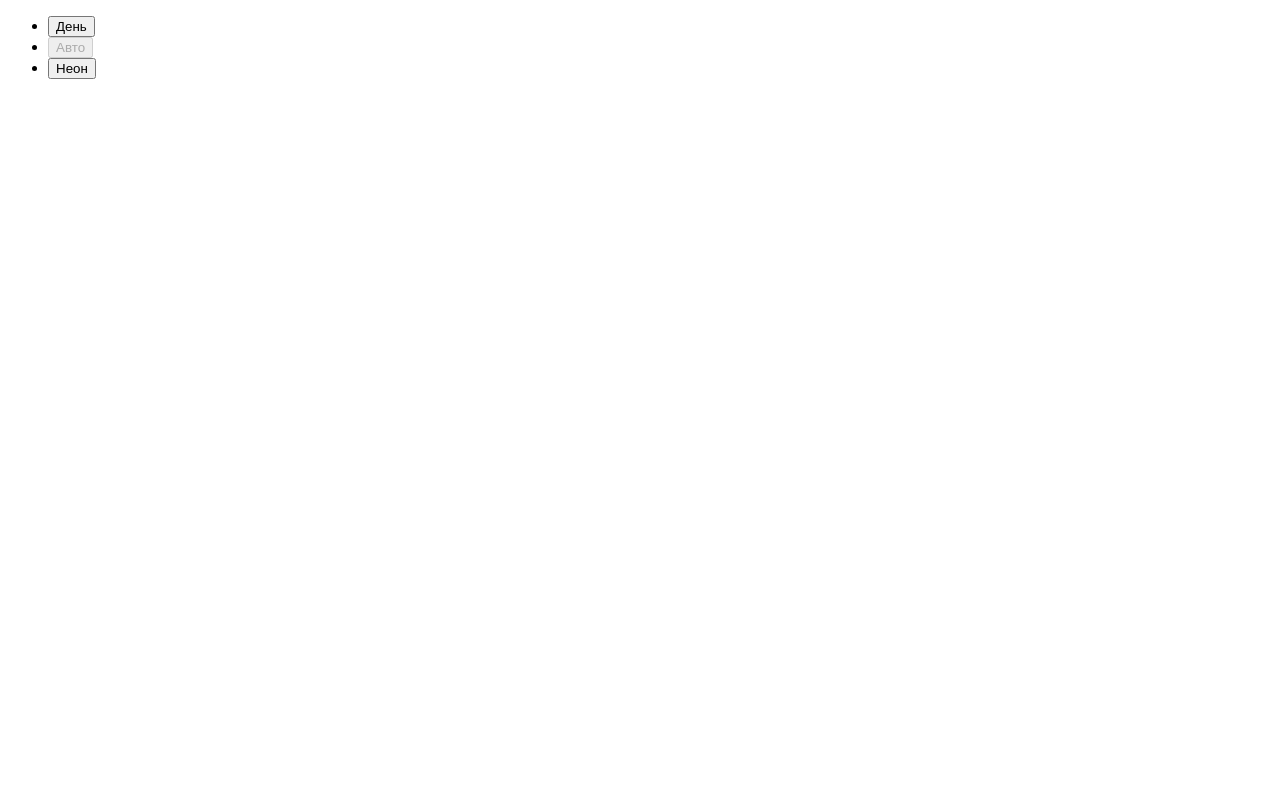
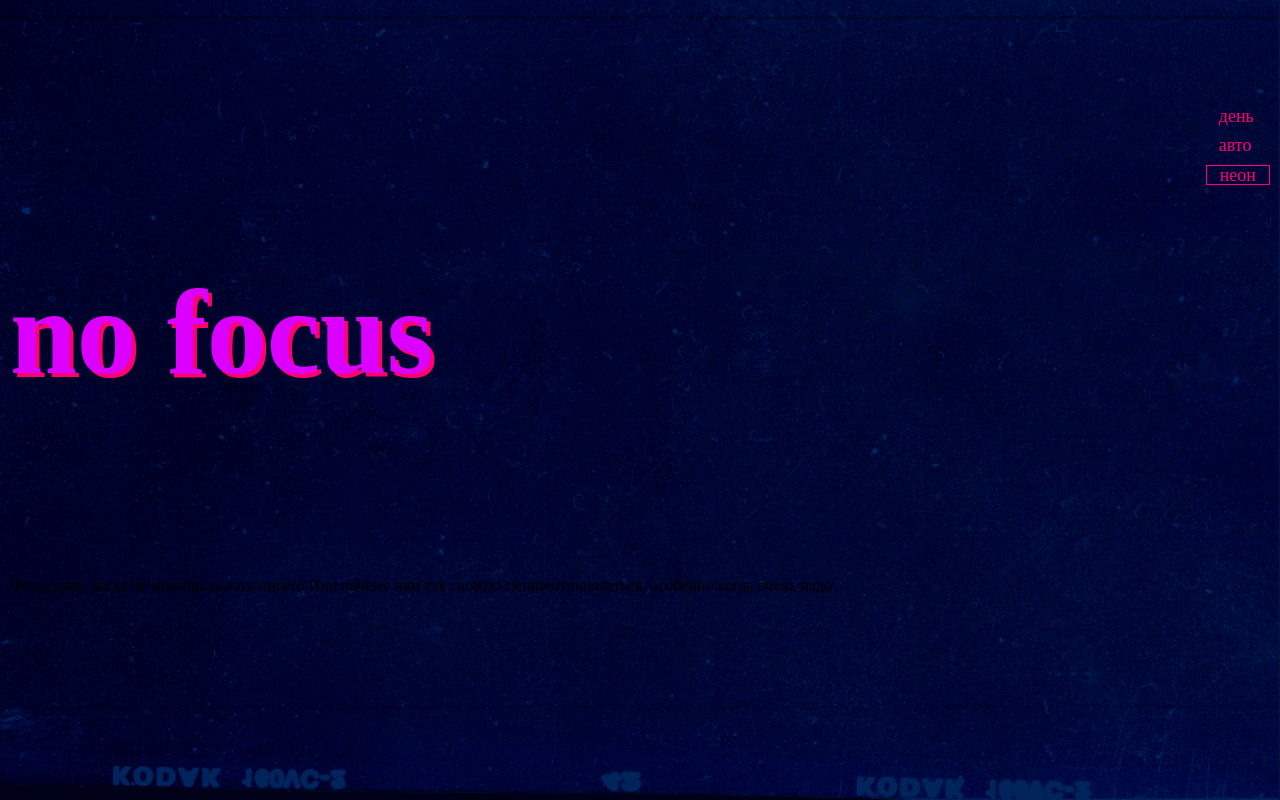
Before and after one commit to Kaylapoza/slozhno-sosredotochitsya-fd, a plain HTML site: page index.html in a window 1280 px wide. Drawn offline with Linux system fonts and the light colour scheme.

Commit message:
сделал шапку, без псевдо и параграфа

```diff
--- a/index.html
+++ b/index.html
@@ -4,8 +4,18 @@
     <meta charset="UTF-8" />
     <meta http-equiv="X-UA-Compatible" content="IE=edge" />
     <meta name="viewport" content="width=device-width, initial-scale=1.0" />
+    <meta name="color-scheme" content="dark light" />
     <title>Сложно сосредоточиться</title>
+    <link rel="stylesheet" href="./styles/globals.css" />
+    <link rel="stylesheet" href="./fonts/fonts.css" />
+    <link rel="stylesheet" href="./styles/variables.css" />
+    <link rel="stylesheet" href="./styles/style.css" />
+    <link rel="stylesheet" href="./styles/dark.css" />
+    <link rel="stylesheet" href="./styles/light.css" />
     <script src="./scripts/script.js"></script>
+    <link rel="icon" href="./images/favicon.ico" sizes="any">
+    <link rel="icon" href="./images/favicon.svg" type="image/svg+xml">
+    <link rel="apple-touch-icon" href="./images/mobile-icon.png">
   </head>
   <body class="page">
     <header class="header decorated-zone">
@@ -15,7 +25,7 @@
             <button
               class="header__theme-menu-button header__theme-menu-button_type_light"
             >
-              День
+              день
             </button>
           </li>
           <li class="header__theme-menu-item">
@@ -23,18 +33,21 @@
               class="header__theme-menu-button header__theme-menu-button_active header__theme-menu-button_type_auto"
               disabled
             >
-              Авто
+              авто
             </button>
           </li>
           <li class="header__theme-menu-item">
             <button
               class="header__theme-menu-button header__theme-menu-button_type_dark"
             >
-              Неон
+              неон
             </button>
           </li>
         </ul>
       </nav>
+      <h1 class="header__title">no focus</h1>
+      <p class="header__text title-decor">Что делать, когда не можешь делать ничего
+Или почему нам так сложно сконцентрироваться, особенно когда очень надо</p>
     </header>
   </body>
 </html>
--- a/styles/style.css
+++ b/styles/style.css
@@ -1,5 +1,53 @@
 /* Основные стили проекта. Это стили для темы, которую вы верстаете первой. */
 
 .page {
+  background-image: var(--background-image);
+  background-position: center;
+  background-size: cover;
+  background-attachment: fixed;
+  background-color: var(--background-color);
   /* сохраните в разметке и стилях класс page у тега body. Он удобен, чтобы составлять селекторы для разных цветовых тем. */
 }
+
+.header {
+  display: grid;
+  grid-template-columns: 1fr;
+  block-size: 100vh;
+  min-block-size: 668px;
+  padding: 10px;
+}
+
+.header__theme-menu {
+  justify-self: end;
+  align-self: center;
+}
+
+.header__theme-menu-list {
+  display: flex;
+  flex-direction: column;
+  gap: 10px;
+}
+
+.header__theme-menu-button {
+  padding: 0 13px;
+  background-color: transparent;
+  border: none;
+  font-size: 1.125rem;
+  color: var(--accent-color);
+  line-height: 100%;
+}
+
+.header__theme-menu-button_type_dark {
+  border: 1px solid var(--accent-color);
+}
+
+.header__title {
+  grid-column: 1;
+  grid-column-end: auto;
+  font-size: clamp(7.25rem, 7.0115rem + 1.0178vw, 7.5rem);
+  color: #DB00FF;
+  font-weight: 700;
+  line-height: 83%;
+  text-shadow: 4px 4px 0 var(--accent-color);
+}
+/*достилизовать параграф заголовка и псевдоэлементы*/
--- a/styles/variables.css
+++ b/styles/variables.css
@@ -1,3 +1,10 @@
+:root {
+  --background-image: url(../images/cover-image-dark.png);
+  --background-color: #000028;
+  --accent-color: #ff0070;
+}
+
+
 /*
   Переменные для вашего проекта
   и их переопределение под различные устройства
```
